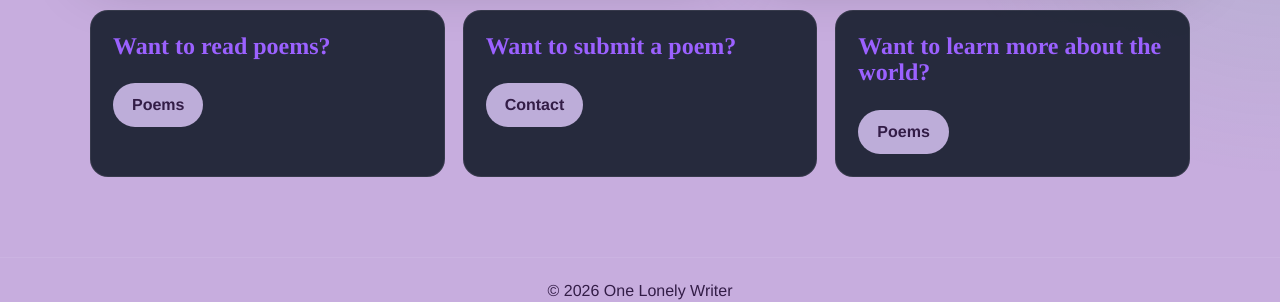
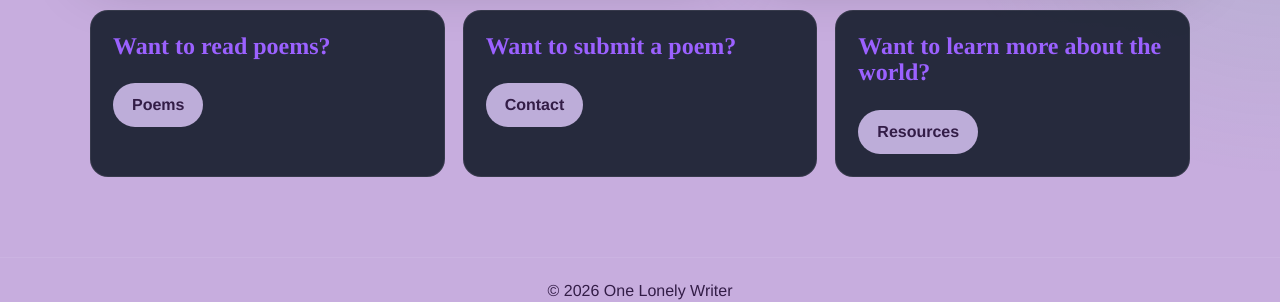
Before and after one commit to PsydameousSharm/OneLonelyWriter, a Jekyll site: the page built from index.html, in a window 1280 px wide and 1015 px high. Shown: the part 675-977 px from the top of the window. Built offline with Jekyll 4.4.1, drawn with Linux system fonts in a browser that asks for light colours.

Commit message:
Update index.html

```diff
--- a/index.html
+++ b/index.html
@@ -32,19 +32,19 @@
         <article class="card">
           <h2>Want to read poems?</h2>
           <div class="actions">
-            <a class="button primary" href="/poems/">Poems</a>
+            <a class="button primary" href="/OneLonelyWriter/poems/">Poems</a>
           </div>
         </article>
         <article class="card">
           <h2>Want to submit a poem?</h2>
           <div class="actions">
-            <a class="button primary" href="/contact/">Contact</a>
+            <a class="button primary" href="/OneLonelyWriter/contact/">Contact</a>
           </div>
         </article>
         <article class="card">
           <h2>Want to learn more about the world?</h2>
           <div class="actions">
-            <a class="button primary" href="/resources/">Poems</a>
+            <a class="button primary" href="/OneLonelyWriter/resources/">Resources</a>
           </div>
         </article>
       </div>
```
